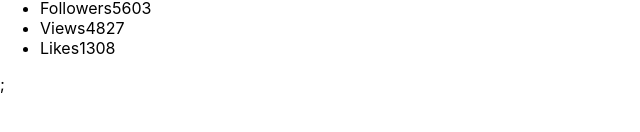
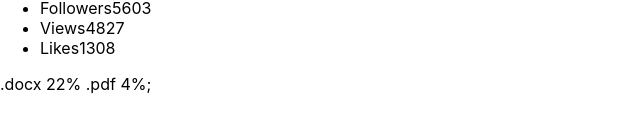
Before and after one commit to wvlasenko/goit-react-hw-01-components, a React (Create React App) app: page / in a window 1280 px wide. Shown: the part 430-562 px from the top of the page, without its empty margins (0-640 px from the left). Built offline with nearby package versions, Linux system fonts and the light colour scheme.

Commit message:
Add component statistic

```diff
--- a/src/App.js
+++ b/src/App.js
@@ -1,5 +1,7 @@
 import Profile from './components/Profile/Profile';
 import user from './jsons/user.json';
+import Statistics from './components/Statistics/Statistics';
+import statisticalData from './jsons/statistical-data.json';
 export default function App() {
     return (
         <div>
@@ -10,6 +12,16 @@ export default function App() {
                 avatar={user.avatar}
                 stats={user.stats}
             />
+            <Statistics
+                title="Upload stats"
+                label={statisticalData[0].label}
+                percentage={statisticalData[0].percentage}
+            />
+            <Statistics
+                title="Upload stats"
+                label={statisticalData[1].label}
+                percentage={statisticalData[1].percentage}
+            />
             ;
         </div>
     );
--- /dev/null
+++ b/src/components/Statistics/Statistics.js
@@ -0,0 +1,8 @@
+export default function Statistics({ label, percentage }) {
+    return (
+        <>
+            <span className="label"> {label}</span>
+            <span className="percentage"> {percentage}%</span>
+        </>
+    );
+}
--- /dev/null
+++ b/src/jsons/statistical-data.json
@@ -0,0 +1,7 @@
+[
+    { "id": "id-1", "label": ".docx", "percentage": 22 },
+    { "id": "id-2", "label": ".pdf", "percentage": 4 },
+    { "id": "id-3", "label": ".mp3", "percentage": 17 },
+    { "id": "id-4", "label": ".psd", "percentage": 47 },
+    { "id": "id-5", "label": ".pdf", "percentage": 10 }
+]
```
